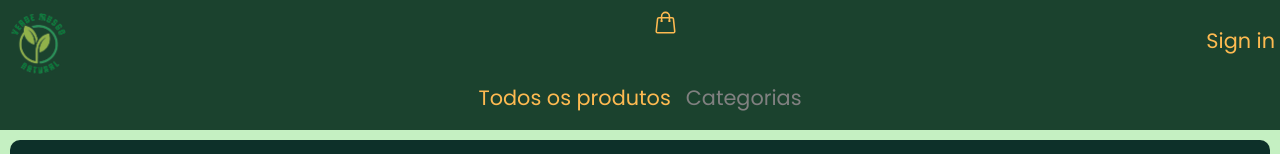
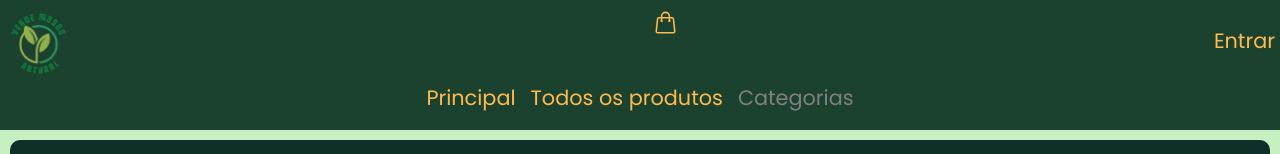
Before and after one commit to jaziel1974/vmn_ecomm_frontend, a Next.js app: page / in a window 1280 px wide. Shown: the top 154 px of the page. Built offline with nearby package versions, Linux system fonts and the light colour scheme; no server answers; the database is empty; a web font is replaced by a local one.

Commit message:
translation

```diff
--- a/components/Header.js
+++ b/components/Header.js
@@ -292,14 +292,14 @@ export default function Header() {
 
                     <StyledNav style={{ paddingTop: "25px" }}>
                         {!signed && (
-                            <NavLink href={'/signin'}>Sign in</NavLink>
+                            <NavLink href={'/signin'}>Entrar</NavLink>
                         )}
                         {signed && (
                             <NavLink href=''
                                 onClick={e => {
                                     e.preventDefault();
                                     handleLogin();
-                                }}>Sign out
+                                }}>Sair
                             </NavLink>
                         )}
                     </StyledNav>
@@ -315,12 +315,12 @@ export default function Header() {
                         <li>
                             {!signed && (
                                 <ItemLink onClick={handleClick} href="/signin">
-                                    Sign in
+                                    Entrar
                                 </ItemLink>
                             )}
                             {signed && (
                                 <ItemLink onClick={(e) => signoutClick(e)} href="">
-                                    Sign out
+                                    Sair
                                 </ItemLink>
                             )}
                         </li>
@@ -329,6 +329,7 @@ export default function Header() {
             </Wrapper>
 
             <StyledNavDiv style={{ justifyContent: "center" }}>
+                <NavLink href={'/'} inactive={false}>Principal</NavLink>
                 <NavLink href={'/products'} inactive={false}>Todos os produtos</NavLink>
                 <NavLink href={''} inactive={true}>Categorias</NavLink>
                 {signed && (<NavLink href={'/myAccount'} >Conta</NavLink>)}
```
